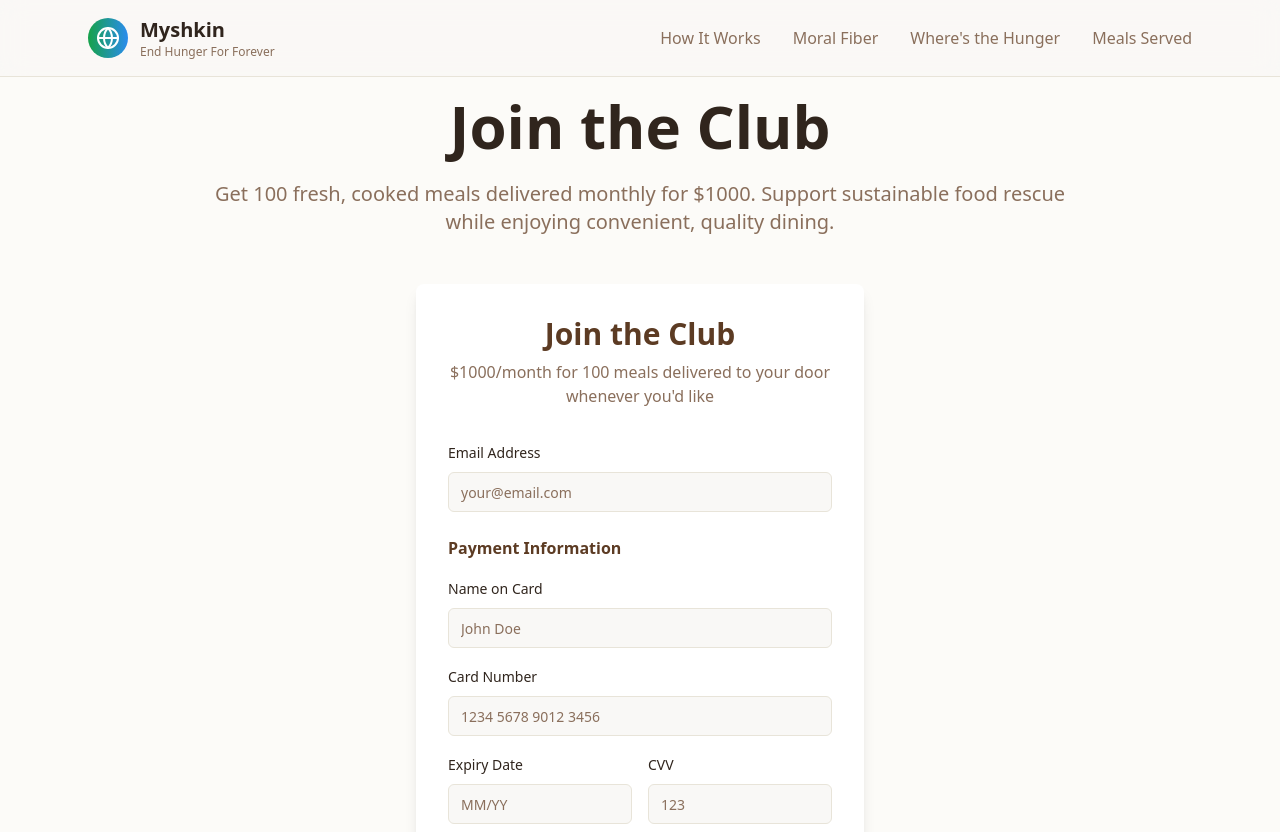
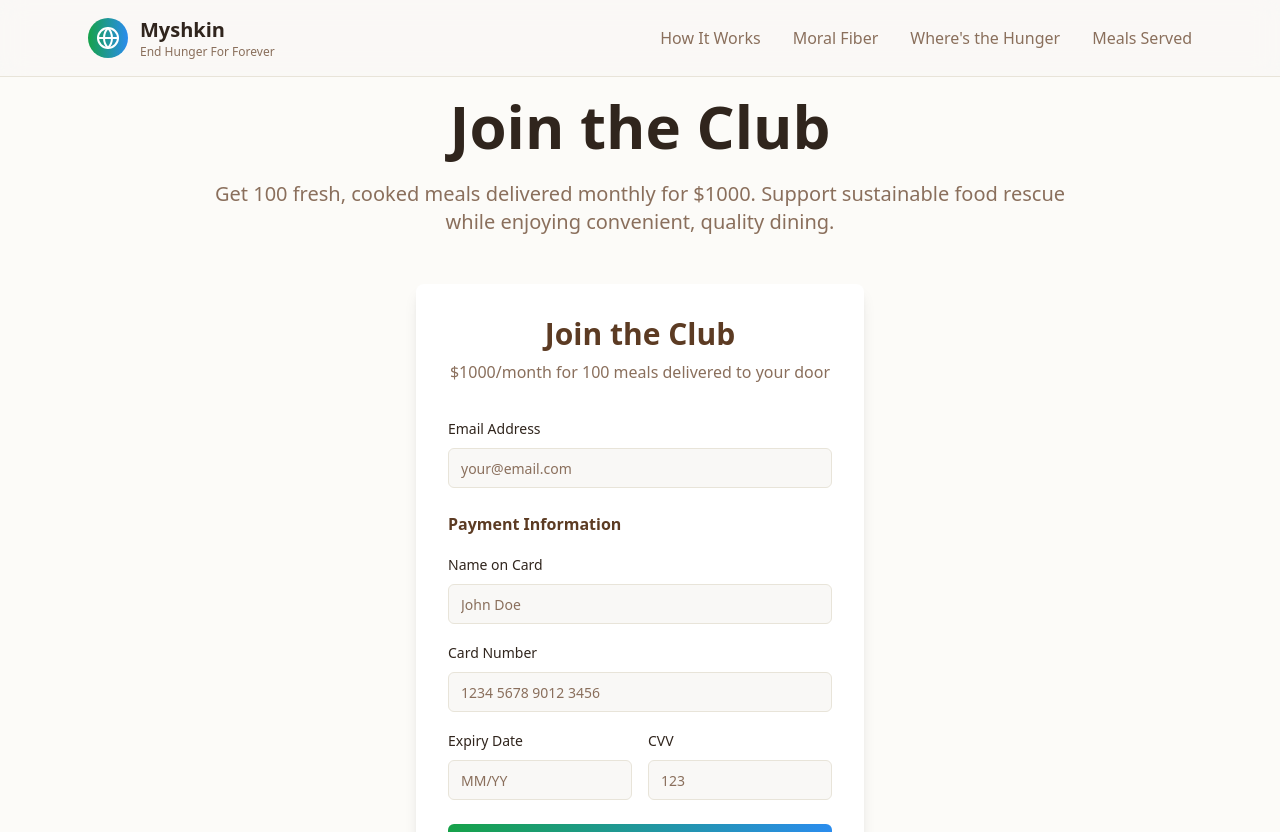
Before and after one commit to adityanarayanan95-collab/end-hunger-now, a React (Vite) app: page / in a window 1280 px wide. Shown: the top 832 px of the page. Built offline with nearby package versions, Linux system fonts and the light colour scheme.

Commit message:
Reverted to commit 722eccbb431a1dda07dfb821126253f581af7b30

```diff
--- a/src/components/WaitlistForm.tsx
+++ b/src/components/WaitlistForm.tsx
@@ -82,7 +82,7 @@ export const WaitlistForm = () => {
       <div className="text-center mb-8">
         <h2 className="text-3xl font-bold text-earth mb-2">Join the Club</h2>
         <p className="text-muted-foreground">
-          $1000/month for 100 meals delivered to your door whenever you'd like
+          $1000/month for 100 meals delivered to your door
         </p>
       </div>
 
```
